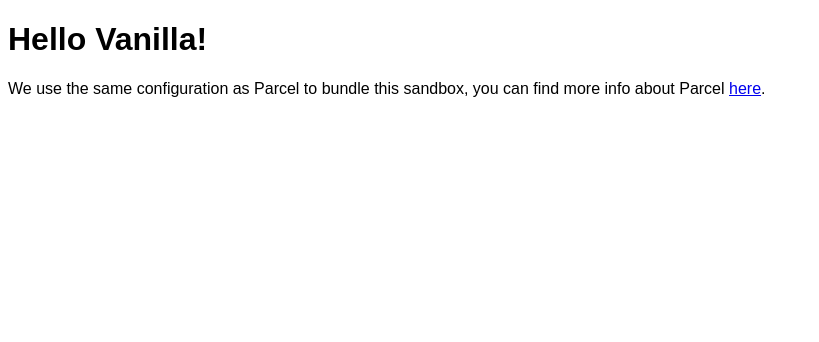
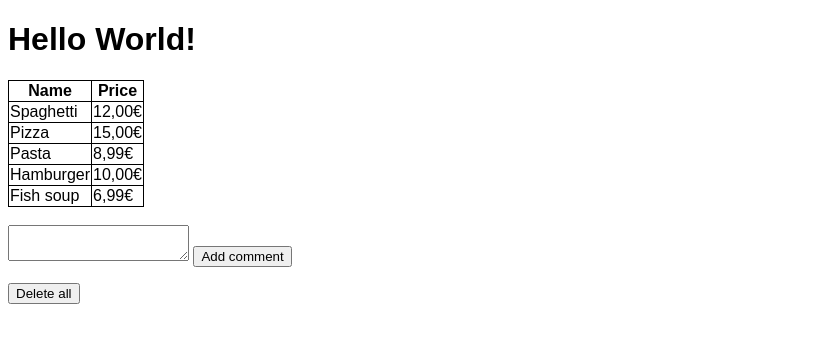
Before and after one commit to Hpro1/week1_project, a website built with Parcel: page index.html in a window 1280 px wide. Shown: the whole page, without its empty margins (0-819 px from the left). Built offline with nearby package versions, Linux system fonts and the light colour scheme.

Commit message:
Week1 done

```diff
--- a/index.html
+++ b/index.html
@@ -1,16 +1,50 @@
 <!DOCTYPE html>
 <html>
+  <head>
+    <title>Parcel Sandbox</title>
+    <meta charset="UTF-8" />
+  </head>
 
-<head>
-	<title>Parcel Sandbox</title>
-	<meta charset="UTF-8" />
-</head>
+  <body>
+    <div id="app"></div>
+    <h1>Hello World!</h1>
 
-<body>
-	<div id="app"></div>
+    <table>
+      <tr>
+        <th style="border-width: 1px; border-style: solid;">Name</th>
+        <th style="border-width: 1px; border-style: solid;">Price</th>
+      </tr>
+      <tr>
+        <td style="border-width: 1px; border-style: solid;">Spaghetti</td>
+        <td style="border-width: 1px; border-style: solid;">12,00€</td>
+      </tr>
+      <tr>
+        <td style="border-width: 1px; border-style: solid;">Pizza</td>
+        <td style="border-width: 1px; border-style: solid;">15,00€</td>
+      </tr>
+      <tr>
+        <td style="border-width: 1px; border-style: solid;">Pasta</td>
+        <td style="border-width: 1px; border-style: solid;">8,99€</td>
+      </tr>
+      <tr>
+        <td style="border-width: 1px; border-style: solid;">Hamburger</td>
+        <td style="border-width: 1px; border-style: solid;">10,00€</td>
+      </tr>
+      <tr>
+        <td style="border-width: 1px; border-style: solid;">Fish soup</td>
+        <td style="border-width: 1px; border-style: solid;">6,99€</td>
+      </tr>
+    </table>
 
-	<script src="src/index.js">
-	</script>
-</body>
+    <br />
 
+    <textarea id="input"></textarea>
+    <button id="add-comment">Add comment</button>
+
+    <ul id="list"></ul>
+
+    <button id="remove-comments">Delete all</button>
+
+    <script src="src/index.js"></script>
+  </body>
 </html>
--- a/src/index.js
+++ b/src/index.js
@@ -1,10 +1,13 @@
 import "./styles.css";
 
-document.getElementById("app").innerHTML = `
-<h1>Hello Vanilla!</h1>
-<div>
-  We use the same configuration as Parcel to bundle this sandbox, you can find more
-  info about Parcel
-  <a href="https://parceljs.org" target="_blank" rel="noopener noreferrer">here</a>.
-</div>
-`;
+document.getElementById("add-comment").onclick = function () {
+  var text = document.getElementById("input").value; //tekstikenttä
+  var li = "<li>" + text + "</li>";
+  document.getElementById("list").insertAdjacentHTML("beforeend", li);
+  document.getElementById("input").value = "";
+};
+
+document.getElementById("remove-comments").onclick = function () {
+  document.getElementById("list").innerHTML = "";
+  window.confirm("Are you sure you want to delete all the comments?");
+};
--- a/src/styles.css
+++ b/src/styles.css
@@ -1,3 +1,8 @@
 body {
   font-family: sans-serif;
 }
+
+table {
+  border-spacing: 0;
+  border-collapse: collapse;
+}
```
